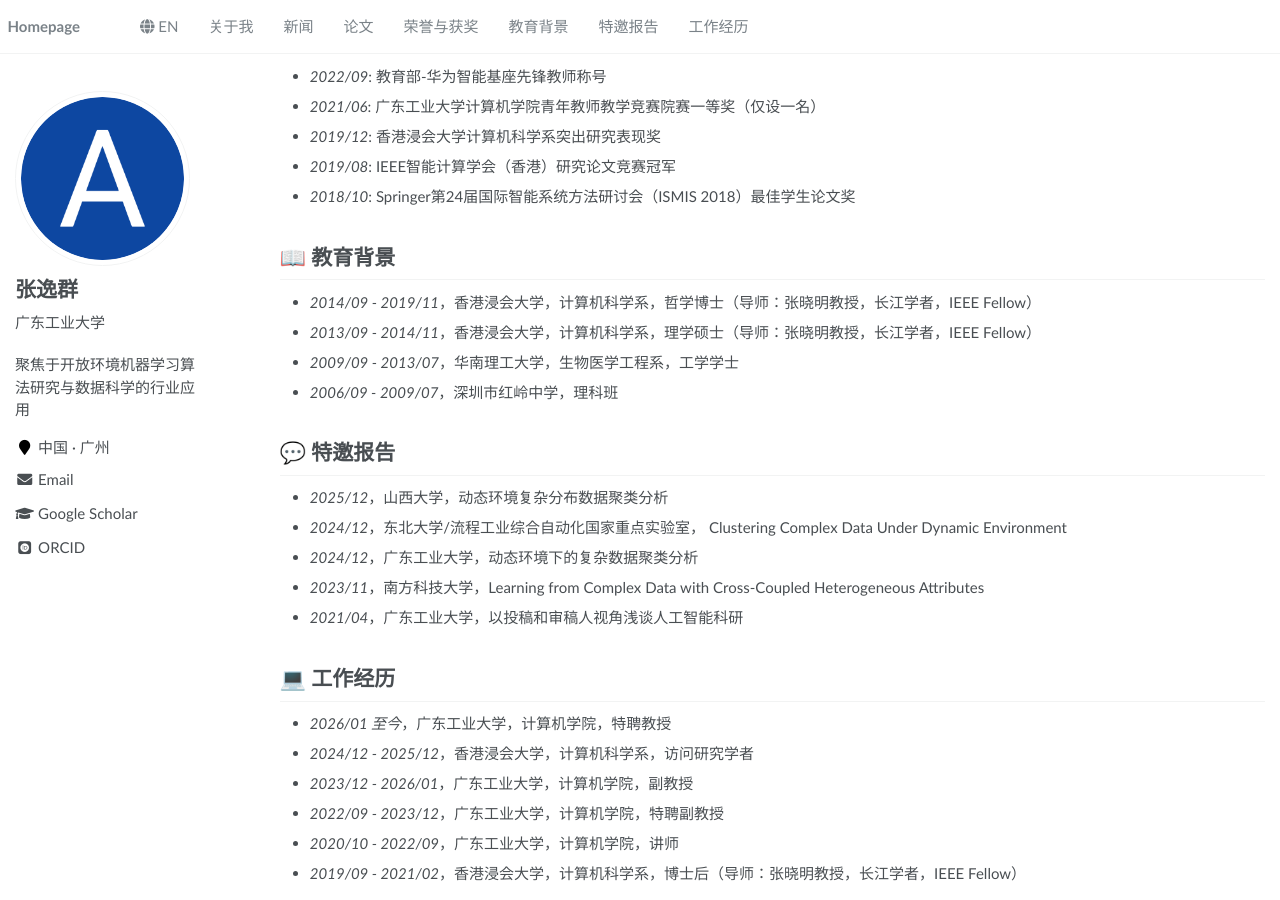
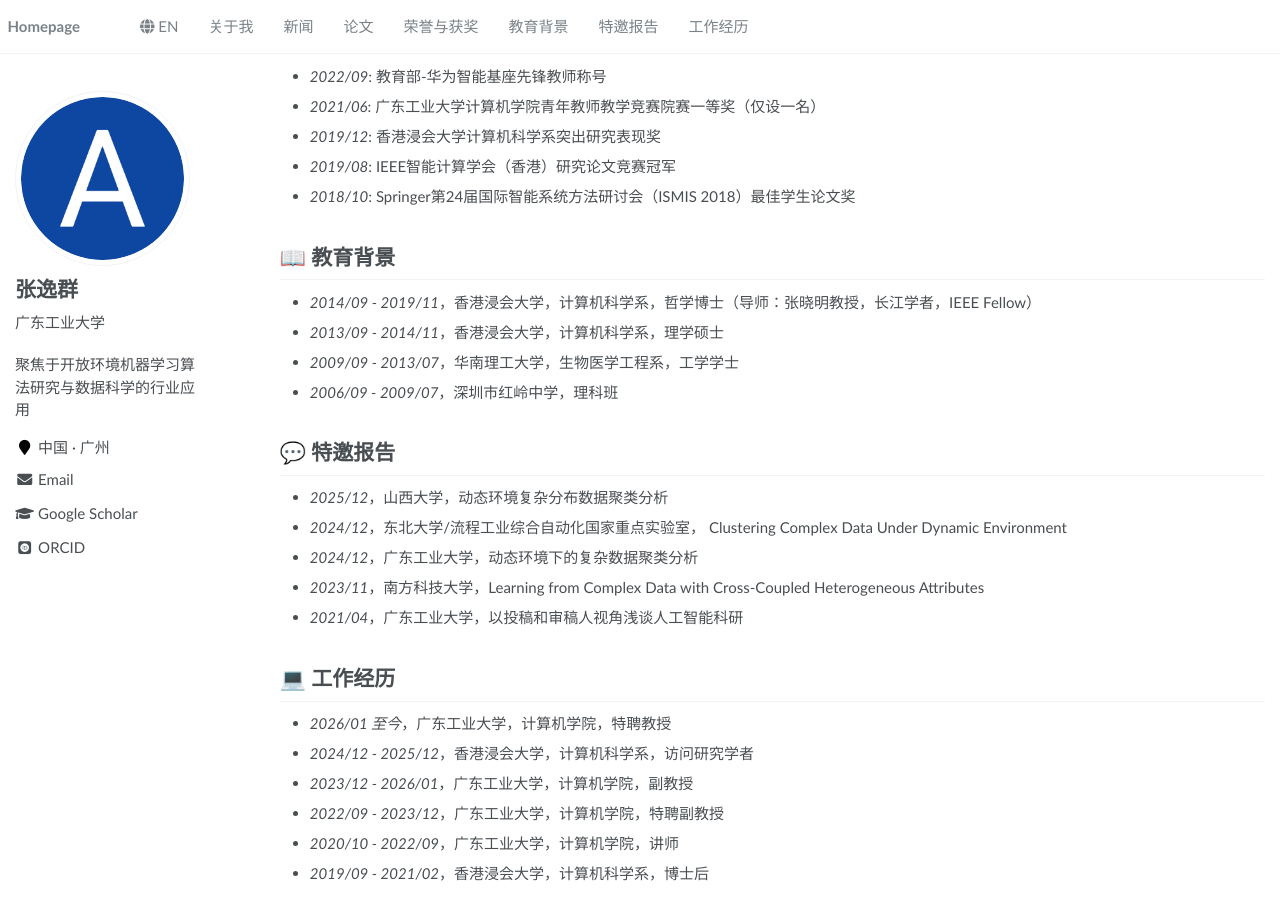
Before and after one commit to yqzhang-Zz/zh, a Jekyll site: the page built from _pages/about.md, in a window 1280 px wide and 900 px high, scrolled down 1068 px. Built offline with Jekyll 4.4.1, drawn with Linux system fonts in a browser that asks for light colours; some web fonts are replaced.

Commit message:
Update about.md

```diff
--- a/_pages/about.md
+++ b/_pages/about.md
@@ -80,7 +80,7 @@ redirect_from:
 
 # 📖 教育背景
 - *2014/09 - 2019/11*，香港浸会大学，计算机科学系，哲学博士（导师：张晓明教授，长江学者，IEEE Fellow）
-- *2013/09 - 2014/11*，香港浸会大学，计算机科学系，理学硕士（导师：张晓明教授，长江学者，IEEE Fellow）
+- *2013/09 - 2014/11*，香港浸会大学，计算机科学系，理学硕士
 - *2009/09 - 2013/07*，华南理工大学，生物医学工程系，工学学士
 - *2006/09 - 2009/07*，深圳市红岭中学，理科班
 
@@ -101,4 +101,4 @@ redirect_from:
 - *2023/12 - 2026/01*，广东工业大学，计算机学院，副教授
 - *2022/09 - 2023/12*，广东工业大学，计算机学院，特聘副教授
 - *2020/10 - 2022/09*，广东工业大学，计算机学院，讲师
-- *2019/09 - 2021/02*，香港浸会大学，计算机科学系，博士后（导师：张晓明教授，长江学者，IEEE Fellow）
+- *2019/09 - 2021/02*，香港浸会大学，计算机科学系，博士后
```
